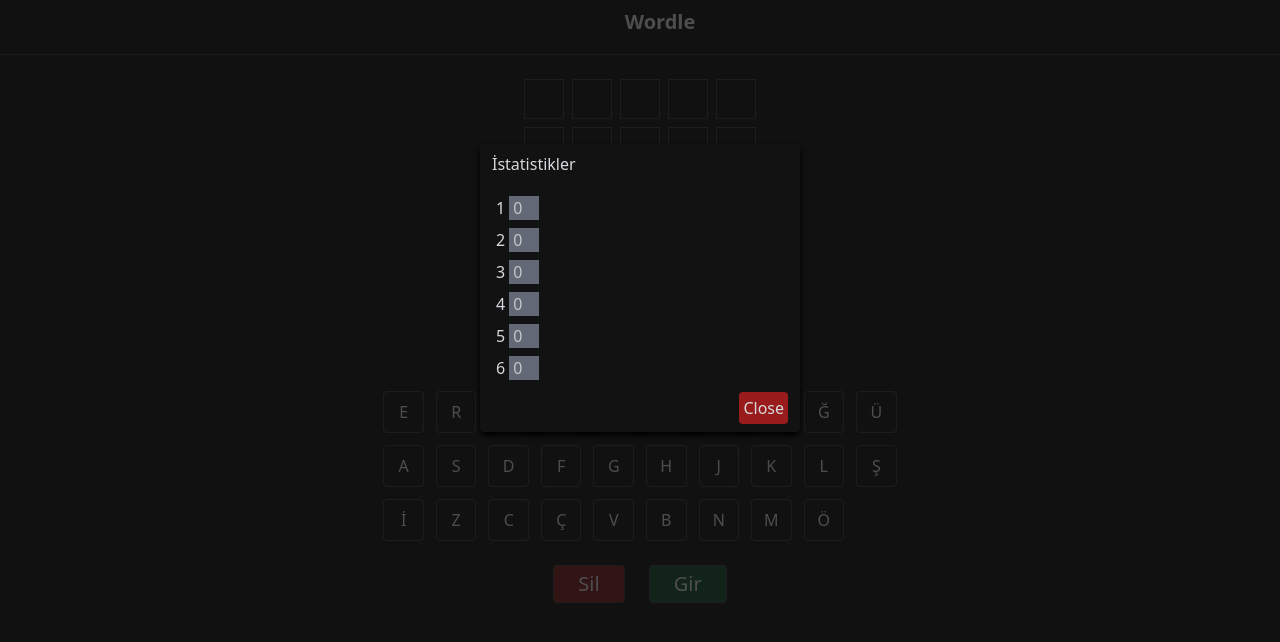
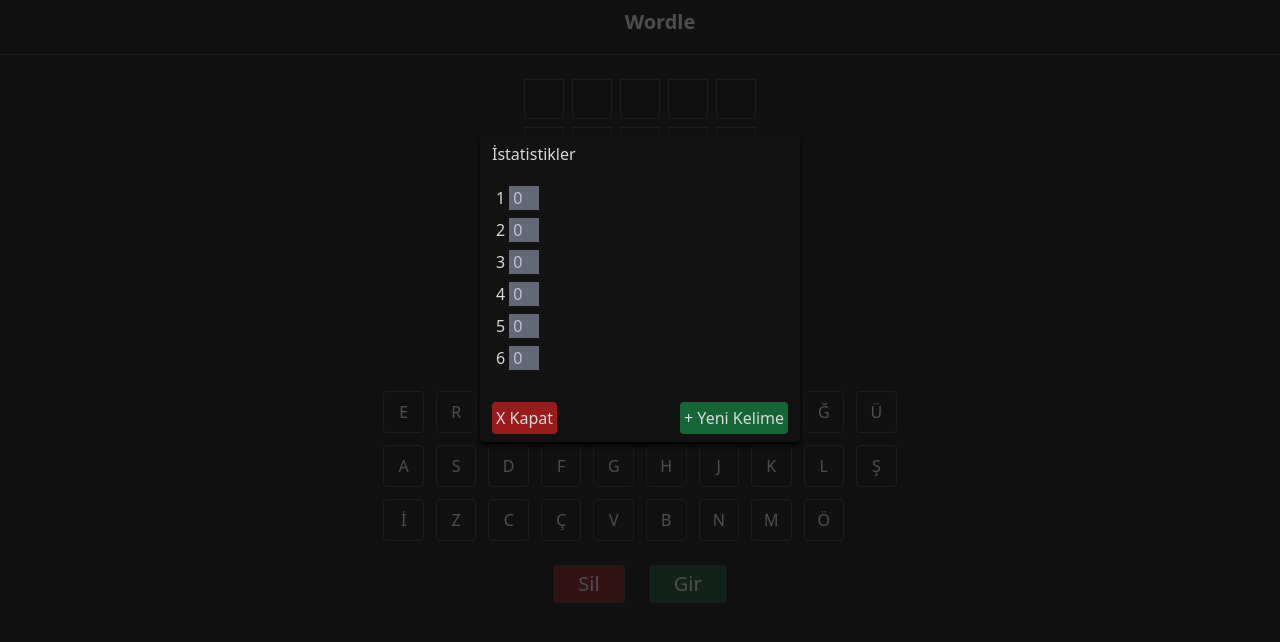
Before and after one commit to ramazanfb61/wordle_clone, a Vue app: page / in a window 1280 px wide. Both pictures are taken after a click on the button 1049 px from the left and 27 px from the top of the page. Shown: the top 642 px of the page. Built offline with nearby package versions, Linux system fonts and the light colour scheme; some icons are missing.

Commit message:
currently done

```diff
--- a/src/components/Header.vue
+++ b/src/components/Header.vue
@@ -2,20 +2,23 @@
 import { mdiInformation, mdiCog, mdiChartBox, mdiAlphaW } from "@mdi/js";
 import ModalItem from "./ModalItem.vue";
 import { endGame } from "../store";
-import { watch } from "vue";
+import { watch, ref, onMounted } from "vue";
 
-watch(endGame, async (newVal, oldVal) => {
-  if (newVal.endGameModal === true) {
-    console.log("work");
-    const modal = document.querySelector("dialog");
-  modal?.showModal();  }
+const modal = ref(null);
 
-});
+function reloadPage(){
+  location.reload()
+}
 
-function work() {
-  const modal = document.querySelector("dialog");
-  modal?.showModal();
+function modalOpen() {
+  modal.value.showModal();
 }
+const interval = setInterval(() => {
+  if (endGame.endGameModal === true) {
+    modalOpen();
+    clearInterval(interval);
+  }
+}, 10);
 </script>
 
 <template>
@@ -34,17 +37,17 @@
         <button class="">
           <v-icon class="text-icon" type="mdi" :path="mdiInformation"></v-icon>
         </button>
-        <button @click="work" class="mx-1">
+        <button @click="modalOpen" class="mx-1">
           <v-icon class="text-icon" type="mdi" :path="mdiChartBox"></v-icon>
         </button>
       </div>
     </div>
   </header>
   <dialog
-    id="modal"
+    ref="modal"
     class="w-72 md:w-80 px-3 py-2 backdrop:opacity-70 backdrop:bg-primary rounded shadow-md shadow-black -translate-y-28"
   >
-    <div class="">
+    <div class="pb-6">
       <div class="mb-5">
         <h4>İstatistikler</h4>
       </div>
@@ -53,8 +56,12 @@
         <modal-item></modal-item>
       </div>
     </div>
-    <form method="dialog" class="text-right mt-3">
-      <button class="p-1 rounded bg-red-800">Close</button>
-    </form>
+    <div class="">
+      <form method="dialog" class=" flex justify-between">
+        <button class="p-1 rounded bg-red-800">X Kapat</button>
+        <button class="p-1 rounded bg-green-800" @click="reloadPage">+ Yeni Kelime</button>
+      </form>
+
+    </div>
   </dialog>
 </template>
```
